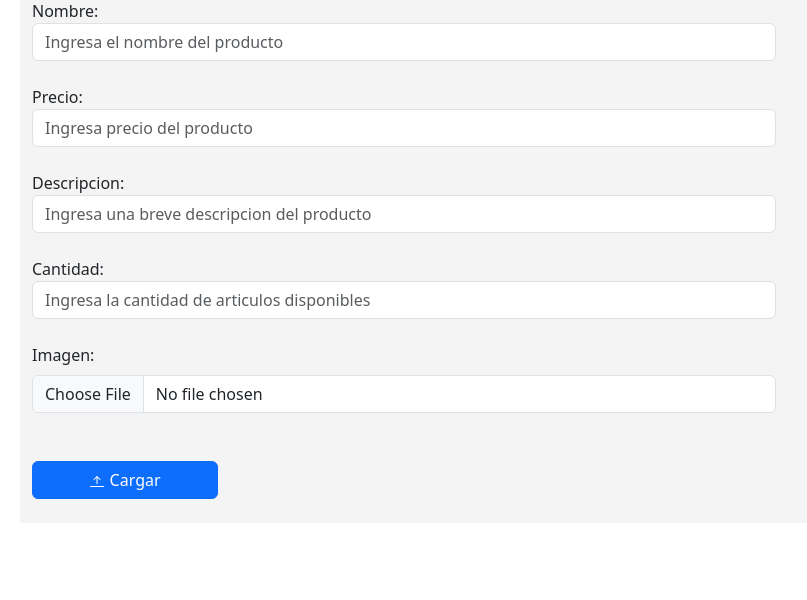
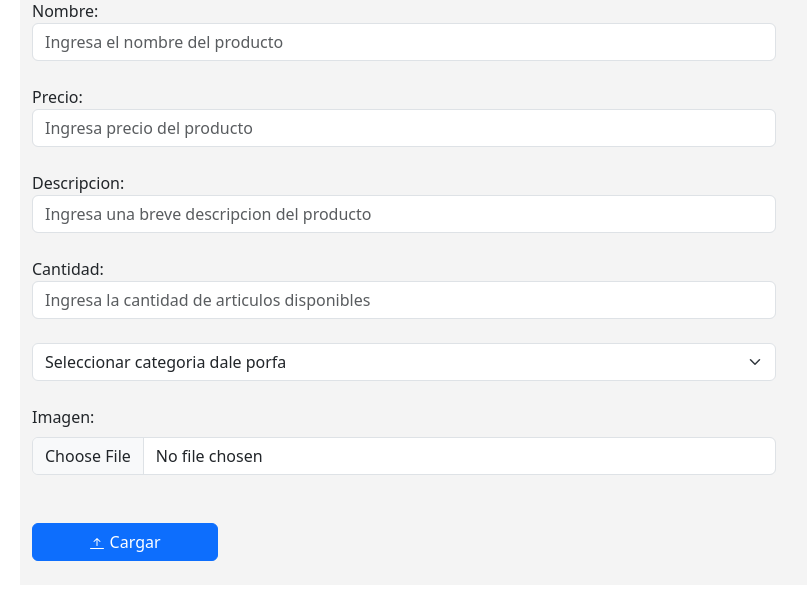
Before and after one commit to TheOldThormas/Tp1_Practica_3, a Flask app: page /cargar in a window 1280 px wide. Shown: the part 145-745 px from the top of the page, without its empty margins (50-857 px from the left). Run offline with Flask 3, Linux system fonts and the light colour scheme; data comes from the database, SQL or seed files in the repository; some libraries are stand-ins or nearby versions.

Commit message:
categorias

```diff
--- a/app.py
+++ b/app.py
@@ -45,6 +45,7 @@ def subir_archivo():
         descripcion = request.form.get('descripcion')
         descripcion = descripcion.title()
         cantidad = request.form.get('cantidad')
+        categoria = request.form.get('categoria')
         nombre_archivo = secure_filename(imagen.filename)
         tipo_archivo = nombre_archivo.rsplit('.', 1)[1]
         nombre_archivo = nombre_archivo.rsplit('.', 1)[0]
@@ -53,7 +54,8 @@ def subir_archivo():
         imagen.save('static/'+nombre_final)
         try:
             cursor = conexion.connection.cursor()
-            sql = f"INSERT INTO `producto` (`nombre_producto`, `precio_producto`, `descripcion_producto`, `cantidad_producto`, `imagen_producto`) VALUES ('{producto}', '{precio}', '{descripcion}', '{cantidad}', '{nombre_final}');"
+            sql = f"INSERT INTO `producto` (`nombre_producto`, `precio_producto`, `descripcion_producto`, `cantidad_producto`, `imagen_producto`,`categoria_producto`) VALUES ('{producto}', '{precio}', '{descripcion}', '{cantidad}', '{nombre_final}','{categoria}');"
+            print(sql)
             cursor.execute(sql)
             conexion.connection.commit()
         except Exception as e:
--- a/templates/formulario.html
+++ b/templates/formulario.html
@@ -78,6 +78,14 @@
                 placeholder="Ingresa la cantidad de articulos disponibles" required>
         </div>
         <div class="col-md-8 mt-4 mb-4 ">
+            <select class="form-select" aria-label="Default select example" name="categoria">
+                <option selected disabled value="">Seleccionar categoria dale porfa</option>
+                {%for T in categorias%}
+                <option value="{{T[0]}}">{{T[1]}}</option>
+                {%endfor%}
+            </select>
+        </div>
+        <div class="col-md-8 mt-4 mb-4 ">
             <label for="formFile" class="form-label">Imagen:</label>
             <input class="form-control" type="file" id="formFile" name="archivo" accept="image/*" required>
         </div>
```
Also changed, not shown: static/alienware20240406184830.png (added), static/alienware20240406185050.png (added), static/alienware20240406185538.png (added), static/alienware20240406185611.png (added), static/alienware20240406185755.png (added).
